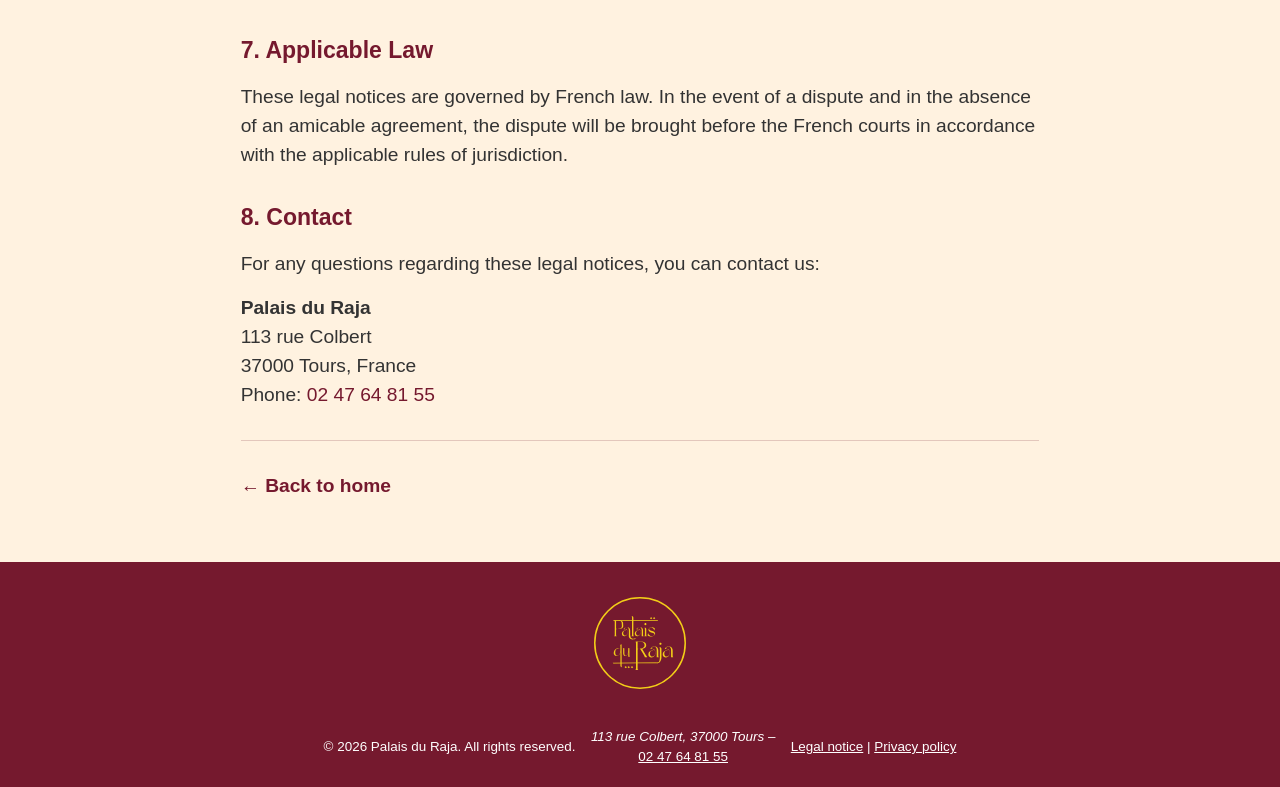
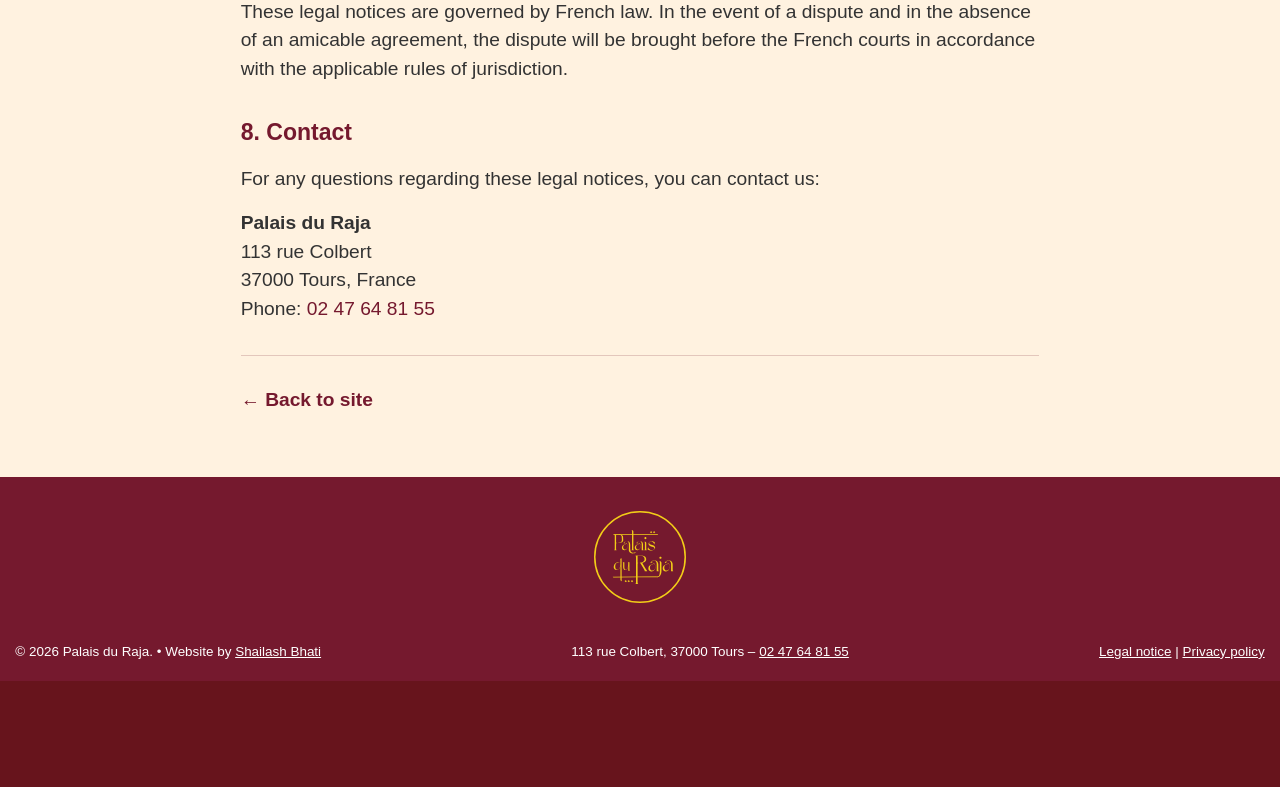
Before and after one commit to Saybz/palaisduraja, a Next.js app: page /en/mentions-legales in a window 1280 px wide. Shown: the part 1355-2142 px from the top of the page. After the commit the page ends 2036 px from the top, so only its background shows below. Built offline with nearby package versions, Linux system fonts and the light colour scheme.

Commit message:
fix: update footer rights text and adjust navigation links for legal pages

```diff
--- a/src/app/[locale]/mentions-legales/page.tsx
+++ b/src/app/[locale]/mentions-legales/page.tsx
@@ -43,7 +43,7 @@
               href={`/${locale === "fr" ? "" : locale}`}
               className="inline-block text-primary hover:underline font-semibold"
             >
-              ← {isEnglish ? "Back to home" : "Retour à l'accueil"}
+              ← {isEnglish ? "Back to site" : "Retour à au site"}
             </Link>
           </div>
 
@@ -196,7 +196,7 @@
               href={`/${locale === "fr" ? "" : locale}`}
               className="inline-block text-primary hover:underline font-semibold"
             >
-              ← {isEnglish ? "Back to home" : "Retour à l'accueil"}
+              ← {isEnglish ? "Back to site" : "Retour à au site"}
             </Link>
           </div>
         </div>
--- a/src/app/[locale]/politique-confidentialite/page.tsx
+++ b/src/app/[locale]/politique-confidentialite/page.tsx
@@ -36,7 +36,7 @@
             href={`/${locale === "fr" ? "" : locale}`}
             className="inline-block text-primary hover:underline font-semibold"
           >
-            ← {isEnglish ? "Back to home" : "Retour à l'accueil"}
+            ← {isEnglish ? "Back to site" : "Retour à au site"}
           </Link>
         </div>
         <h1 className="text-4xl md:text-5xl font-head text-primary mb-4">
@@ -225,7 +225,7 @@
               href={`/${locale === "fr" ? "" : locale}`}
               className="text-primary hover:underline font-semibold"
             >
-              ← {isEnglish ? "Back to home" : "Retour à l'accueil"}
+              ← {isEnglish ? "Back to site" : "Retour à au site"}
             </Link>
           </div>
         </div>
--- a/src/components/Footer.tsx
+++ b/src/components/Footer.tsx
@@ -34,16 +34,18 @@
           </div>
         </div>
         {/* Autres éléments - Alignés naturellement en desktop */}
-        <div className="flex flex-col lg:flex-row lg:justify-between lg:items-center lg:gap-4 space-y-2 lg:space-y-0">
+        <div className="w-full self-stretch flex flex-col lg:flex-row lg:justify-between lg:items-center lg:gap-4 space-y-2 lg:space-y-0">
           <p className="text-sm">
-            &copy; {new Date().getFullYear()} Palais du Raja. {t("rights")}.
+            &copy; {new Date().getFullYear()} Palais du Raja. • {t("rights")} <a href="https://shailashbhati.fr" className="underline hover:text-secondary">Shailash Bhati</a>
           </p>
-          <div className="text-sm">
-            <address>113 rue Colbert, 37000 Tours – </address>
-          <a href="tel:0247648155" className="underline hover:text-secondary">
-            02 47 64 81 55
-          </a>
-        </div>
+          <div className="text-sm flex flex-wrap items-center justify-center lg:justify-start gap-x-1 lg:flex-nowrap">
+            <address className="not-italic">
+              113 rue Colbert, 37000 Tours –
+            </address>
+            <a href="tel:0247648155" className="underline hover:text-secondary">
+              02 47 64 81 55
+            </a>
+          </div>
           <p className="text-sm">
             <Link
               href={`${basePath}/mentions-legales`}
--- a/src/components/Header.tsx
+++ b/src/components/Header.tsx
@@ -13,6 +13,9 @@
   const pathname = usePathname();
   const isAdminPage = pathname.startsWith("/admin");
   const isLogin = pathname.startsWith("/admin/login") || pathname.startsWith("/login");
+  const isLegalPage =
+    pathname.includes("/mentions-legales") ||
+    pathname.includes("/politique-confidentialite");
   const [isScrolled, setIsScrolled] = useState(false);
   const [activeSection, setActiveSection] = useState<string>("");
   const [indicatorStyle, setIndicatorStyle] = useState({ left: 0, width: 0 });
@@ -242,6 +245,11 @@
   // Construire le lien home avec la locale
   const homeLink = locale === "fr" ? "/" : `/${locale}`;
 
+  // Ne pas afficher le header sur les pages Mentions légales / Politique de confidentialité
+  if (isLegalPage) {
+    return null;
+  }
+
   return (
     <header
       className={`z-50 sticky top-0 w-full font-body text-primary transition-all duration-500 ease-in-out header-enter py-2 md:py-6 ${
--- a/src/messages/en.json
+++ b/src/messages/en.json
@@ -56,7 +56,7 @@
     "findUs": "Find us"
   },
   "footer": {
-    "rights": "All rights reserved",
+    "rights": "Website by",
     "legal": "Legal notice",
     "privacy": "Privacy policy"
   },
--- a/src/messages/fr.json
+++ b/src/messages/fr.json
@@ -56,7 +56,7 @@
     "findUs": "Nous trouver"
   },
   "footer": {
-    "rights": "Tous droits réservés",
+    "rights": "Site par",
     "legal": "Mentions légales",
     "privacy": "Politique de confidentialité"
   },
```
